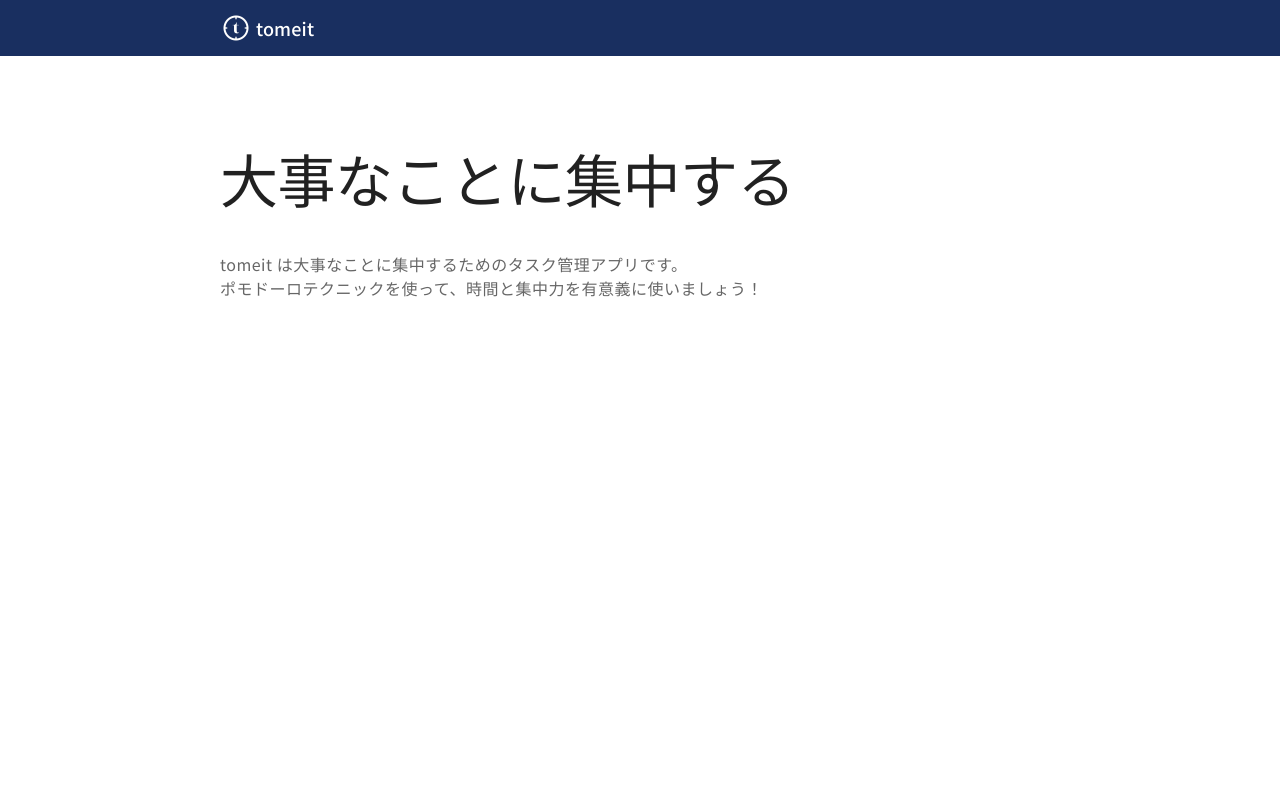
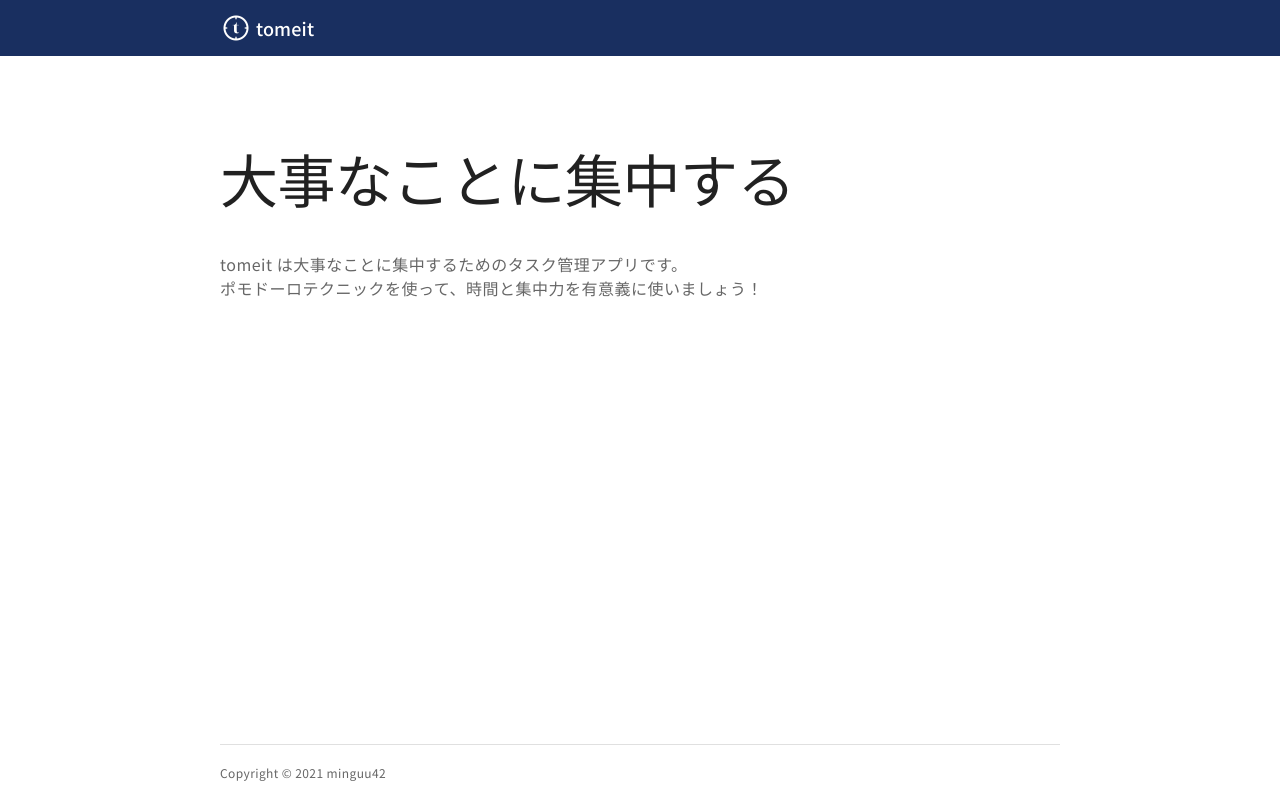
Before and after one commit to minguu42/tomeit-canary, a Next.js app: page / in a window 1280 px wide. Built offline with nearby package versions, Linux system fonts and the light colour scheme.

Commit message:
Footer コンポーネントの作成

```diff
--- /dev/null
+++ b/components/Footer.tsx
@@ -0,0 +1,11 @@
+import { VFC } from "react";
+
+import styles from "styles/components/Footer.module.scss";
+
+const Footer: VFC = () => (
+  <footer className={styles.outer}>
+    <p>Copyright &copy; 2021 minguu42</p>
+  </footer>
+);
+
+export default Footer;
--- a/pages/index.tsx
+++ b/pages/index.tsx
@@ -3,6 +3,7 @@ import Head from "next/head";
 
 import styles from "styles/pages/Home.module.scss";
 import Header from "components/Header";
+import Footer from "components/Footer";
 
 const Home: VFC = () => (
   <>
@@ -25,6 +26,7 @@ const Home: VFC = () => (
         </p>
       </div>
     </main>
+    <Footer />
   </>
 );
 
--- /dev/null
+++ b/styles/components/Footer.module.scss
@@ -0,0 +1,11 @@
+@use "styles/variables";
+
+.outer {
+  max-width: 840px;
+  height: 56px;
+  margin: 0 auto;
+  line-height: 56px;
+  color: var(--c-on-light-medium-emphasis);
+  border-top: 1px solid var(--c-outline);
+
+  @include variables.caption; }
--- a/styles/pages/Home.module.scss
+++ b/styles/pages/Home.module.scss
@@ -5,7 +5,7 @@
   flex-direction: column;
   gap: 72px;
   max-width: 840px;
-  min-height: calc(100vh - 56px);
+  min-height: calc(100vh - 56px - 56px);
   padding-top: 80px;
   margin: 0 auto;
 
```
